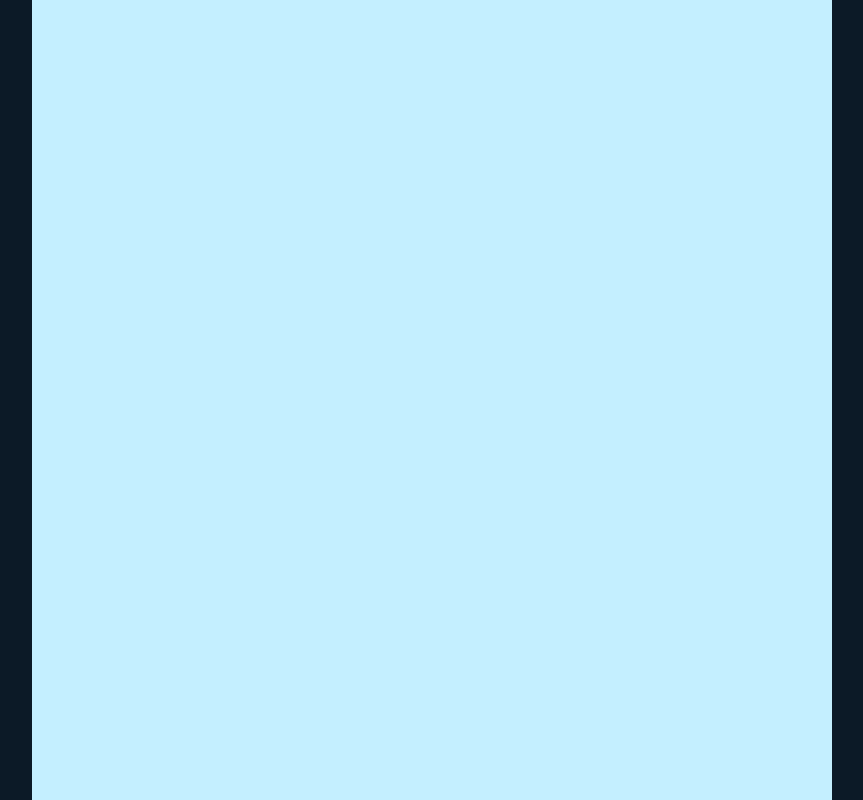
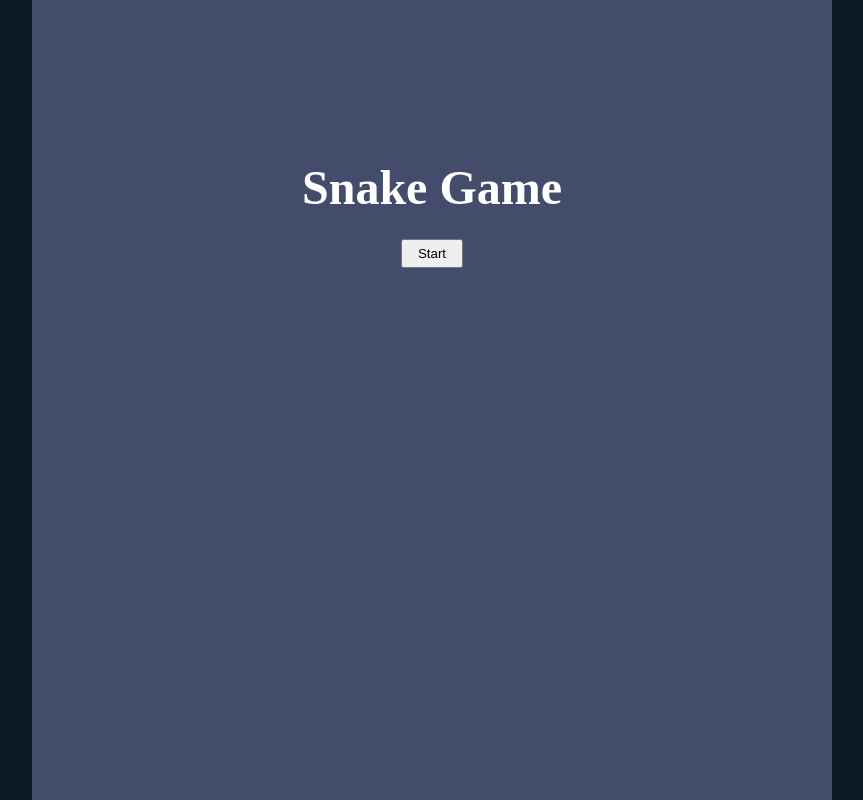
Before and after one commit to unikeyhan/Vanilla-Javascript-Snake-Game, a plain HTML site: page index.html in a window 1280 px wide. Shown: the whole page, without its empty margins (208-1071 px from the left). Drawn offline with Linux system fonts and the light colour scheme.

Commit message:
add game start

```diff
--- a/index.html
+++ b/index.html
@@ -13,6 +13,11 @@
         <div id="playBoard">
             <div></div>
         </div>
-
+        <div id="gameStart">
+            <div class="game-start-text">Snake Game</div>
+            <div>
+                <button id="startButton">Start</button>
+            </div>
+        </div>
     </body>
 </html>
--- a/javascript/game.js
+++ b/javascript/game.js
@@ -0,0 +1,4 @@
+const playBoard = document.getElementById("playBoard");
+const gameOverElement = document.getElementById("gameOver");
+const startButton = document.getElementById("startButton");
+const gameStart = document.getElementById("gameStart");
--- a/style/styles.css
+++ b/style/styles.css
@@ -17,3 +17,34 @@ body {
   grid-template-columns: repeat(21, 1fr);
   grid-template-rows: repeat(21, 1fr);
 }
+#gameOver,
+#gameStart {
+  width: 100vmin;
+  height: 100vh;
+  z-index: 100;
+  position: absolute;
+  display: none;
+  align-items: center;
+  flex-direction: column;
+  background-color: rgba(35, 37, 70, 0.8);
+  color: white;
+}
+#gameStart {
+  display: flex;
+}
+.game-start-text {
+  font-size: 3rem;
+  font-weight: 900;
+  padding-top: 20%;
+  padding-bottom: 3%;
+}
+#startButton {
+  padding: 5px 15px;
+}
+.game-over-text {
+  padding-top: 20%;
+  color: rgb(219, 0, 0);
+  font-weight: 900;
+  font-size: 3rem;
+  margin-bottom: 5%;
+}
```
